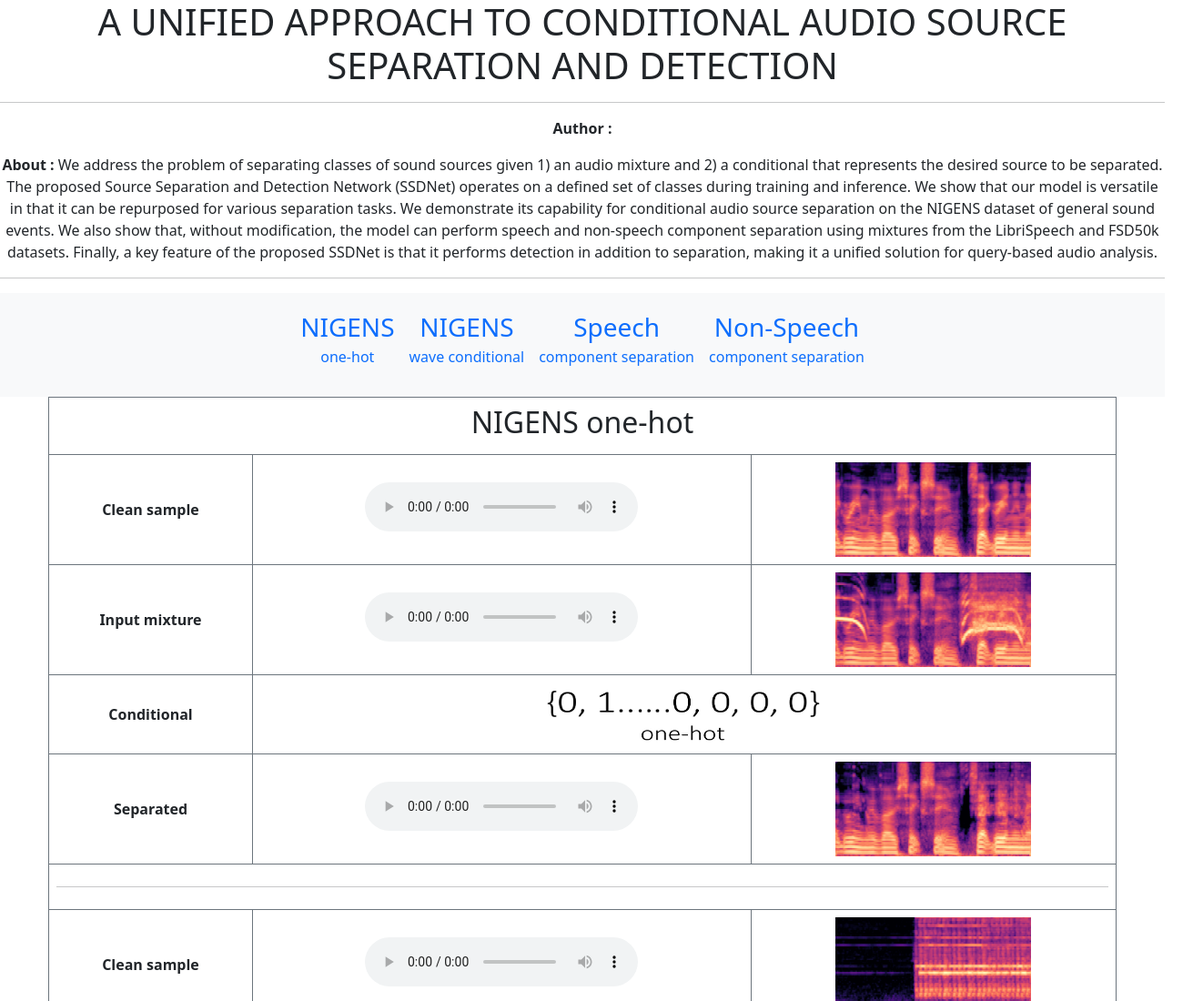
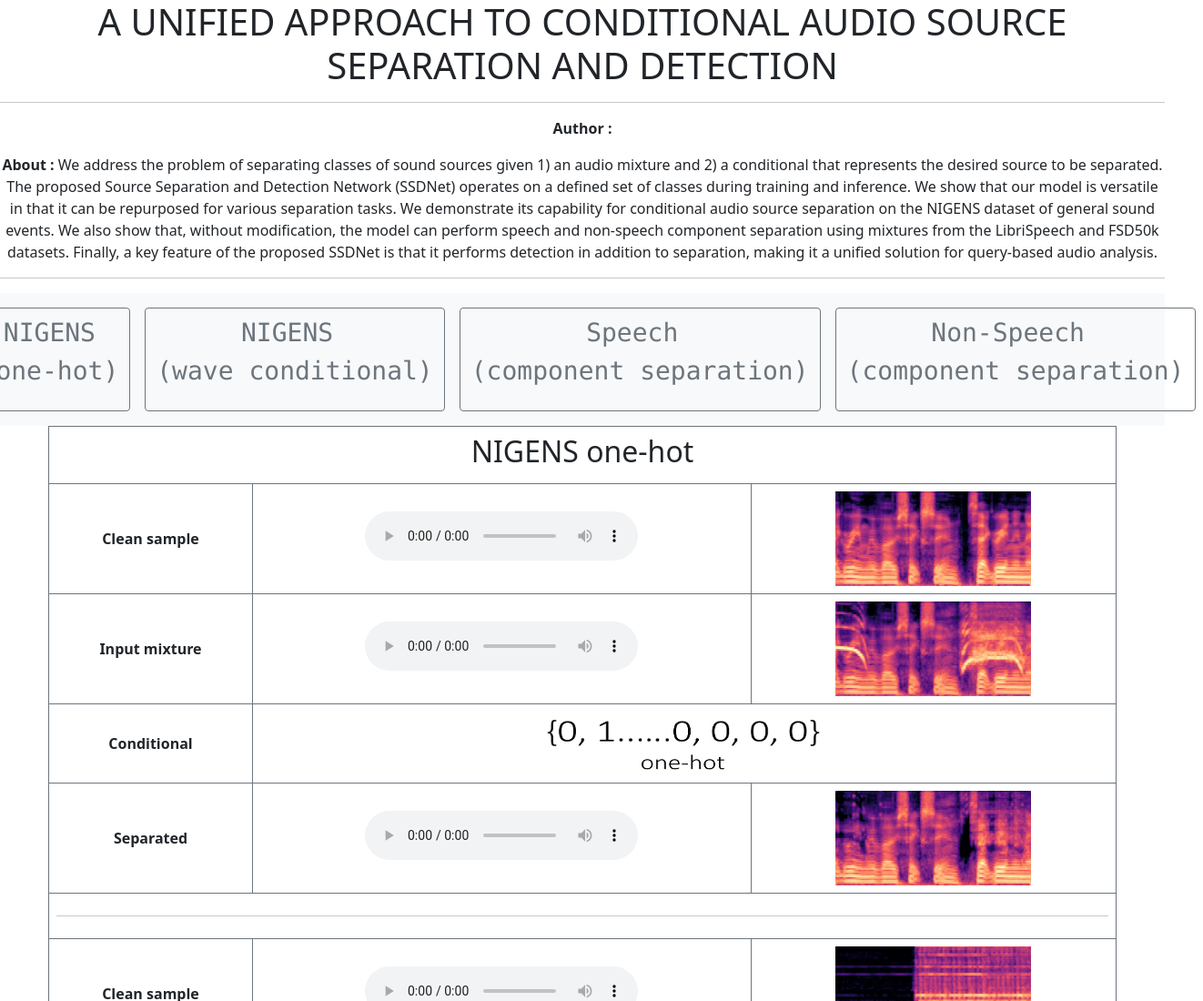
Before and after one commit to baligar/CoSSD, a plain HTML site: page index.html in a window 1280 px wide. Shown: the top 1100 px of the page at 91% size, 1322 px wide, since content can reach past the window. Drawn offline with Linux system fonts and the light colour scheme.

Commit message:
buttons for links added

```diff
--- a/index.html
+++ b/index.html
@@ -8,7 +8,7 @@
 	<link rel="stylesheet" href="./bootstrap/bootstrap5.min.css">
 	<link rel="stylesheet" href="./css/style.css">
 
-	<title>SSDNet Samples</title>
+	<title>SSDNet samples</title>
 	<link rel="icon"  href="./images/icons/paper.png">
 </head>
 <body>
@@ -41,16 +41,38 @@ making it a unified solution for query-based audio analysis.
 <nav class="navbar navbar-expand-sm bg-light justify-content-center">
   <ul class="navbar-nav">
     <li class="nav-item">
-      <a class="nav-link fs-3 text-center" aria-current="page" href="#none">NIGENS<br> <p class="fs-6">one-hot</p></a>
+      <a class="nav-link fs-3 text-center" aria-current="page" href="#none">
+      	<button type="button" class="btn btn-outline-secondary fs-2">
+      		<pre class="text-center">NIGENS<br class="fs-6">(one-hot)</pre>
+       </button>
+      </a>
     </li>
     <li class="nav-item">
-      <a class="nav-link fs-3 text-center" aria-current="page" href="#ncon">NIGENS <br> <p class="fs-6"> wave conditional</p></a>
+
+    	<a class="nav-link fs-3 text-center" aria-current="page" href="#ncon">
+      	<button type="button" class="btn btn-outline-secondary fs-2">
+      		<pre class="text-center">NIGENS <br class="fs-6">(wave conditional)</pre>
+       </button>
+      </a>
+
     </li>
     <li class="nav-item">
-      <a class="nav-link fs-3 text-center" href="#sonly">Speech <br> <p class="fs-6">component separation</p></a>
+
+    		<a class="nav-link fs-3 text-center" aria-current="page" href="#sonly">
+      	<button type="button" class="btn btn-outline-secondary fs-2">
+      		<pre class="text-center">Speech <br class="fs-6">(component separation)</pre>
+       </button>
+      </a>
+
     </li>
     <li class="nav-item">
-      <a class="nav-link fs-3 text-center" href="#nsonly">Non-Speech <br> <p class="fs-6">component separation</p></a>
+
+       		<a class="nav-link fs-3 text-center" aria-current="page" href="#nsonly">
+      	<button type="button" class="btn btn-outline-secondary fs-2">
+      		<pre class="text-center">Non-Speech <br class="fs-6">(component separation)</pre>
+       </button>
+      </a>
+
     </li>
   </ul>
 </nav>
@@ -2473,13 +2495,7 @@ making it a unified solution for query-based audio analysis.
 
 
 <!-- non-speech only -->
-#####################################################################################################################
-
-
-
-
-
-
+<!-- ##################################################################################################################### -->
 
 
 </body>
```
